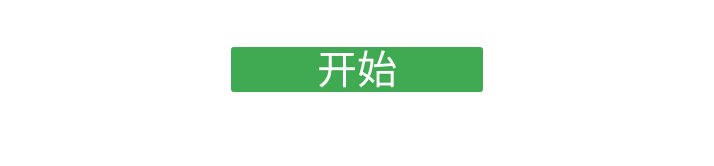
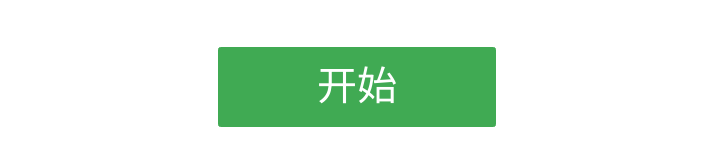
Before and after one commit to 837414750/837414750.github.io, a plain HTML site: page demo/index.html in a window 1280 px wide. Shown: the part 334-500 px from the top of the page, without its empty margins (283-997 px from the left). Drawn offline with Linux system fonts and the light colour scheme.

Commit message:
update index.html

```diff
--- a/demo/index.html
+++ b/demo/index.html
@@ -13,7 +13,7 @@ body{background-color:#fff;text-align:center;padding-top:50px;}
 #ResultNum{font-size:50pt;font-family:Verdana}
 #Button{margin:50px 0 0 0;}
 #Button input{font-size:40px;padding:0 50px;}
-#btn{background-color:#40AA53;border:1px solid #40AA53;width:20%;height:45px;margin:0em auto;font-size:1em;border-radius:2.5px;-moz-border-radius:2.5px;-webkit-border-radius:2.5px;color:#FFF;line-height: 45px;}
+#btn{background-color:#40AA53;border:1px solid #40AA53;width:22%;height:80px;margin:0em auto;font-size:1em;border-radius:2.5px;-moz-border-radius:2.5px;-webkit-border-radius:2.5px;color:#FFF;line-height: 45px;}
 </style>
 
 <h1 style="color:#40AA53">幸运分享</h1>
```
